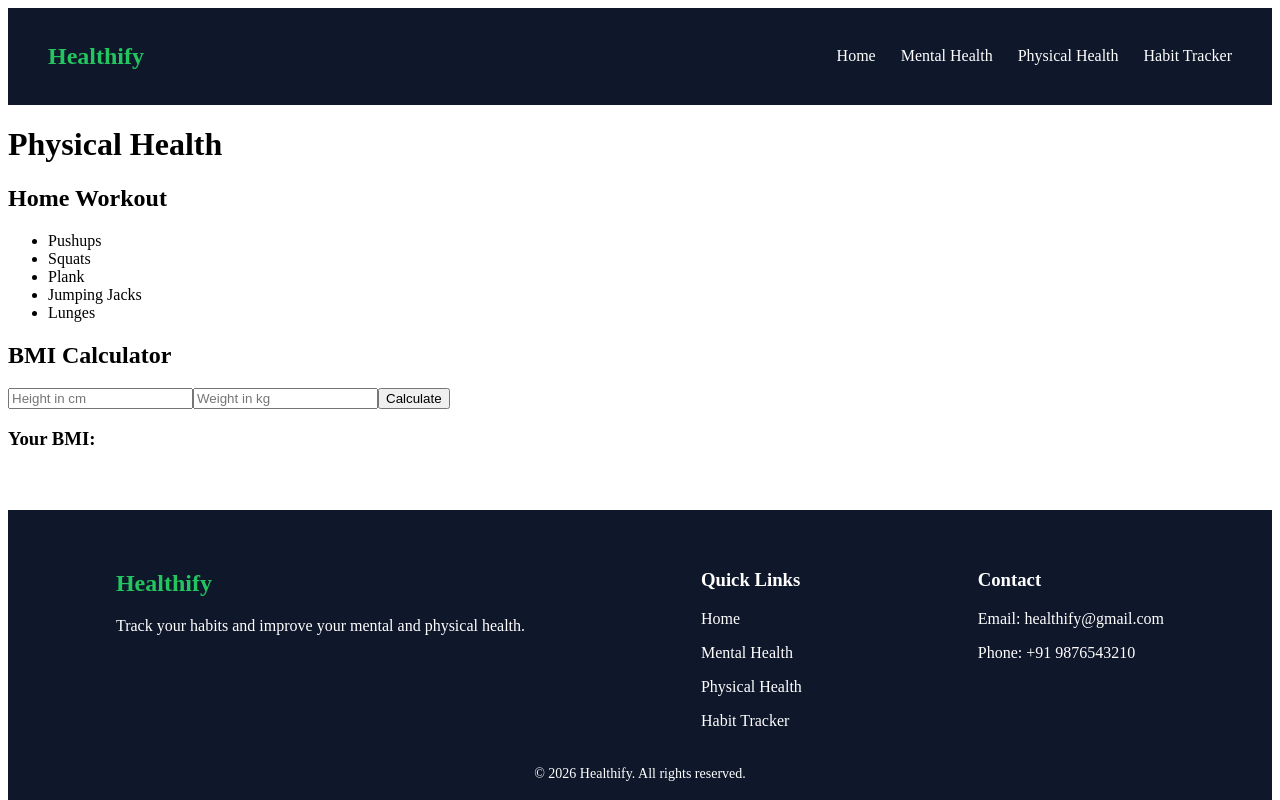
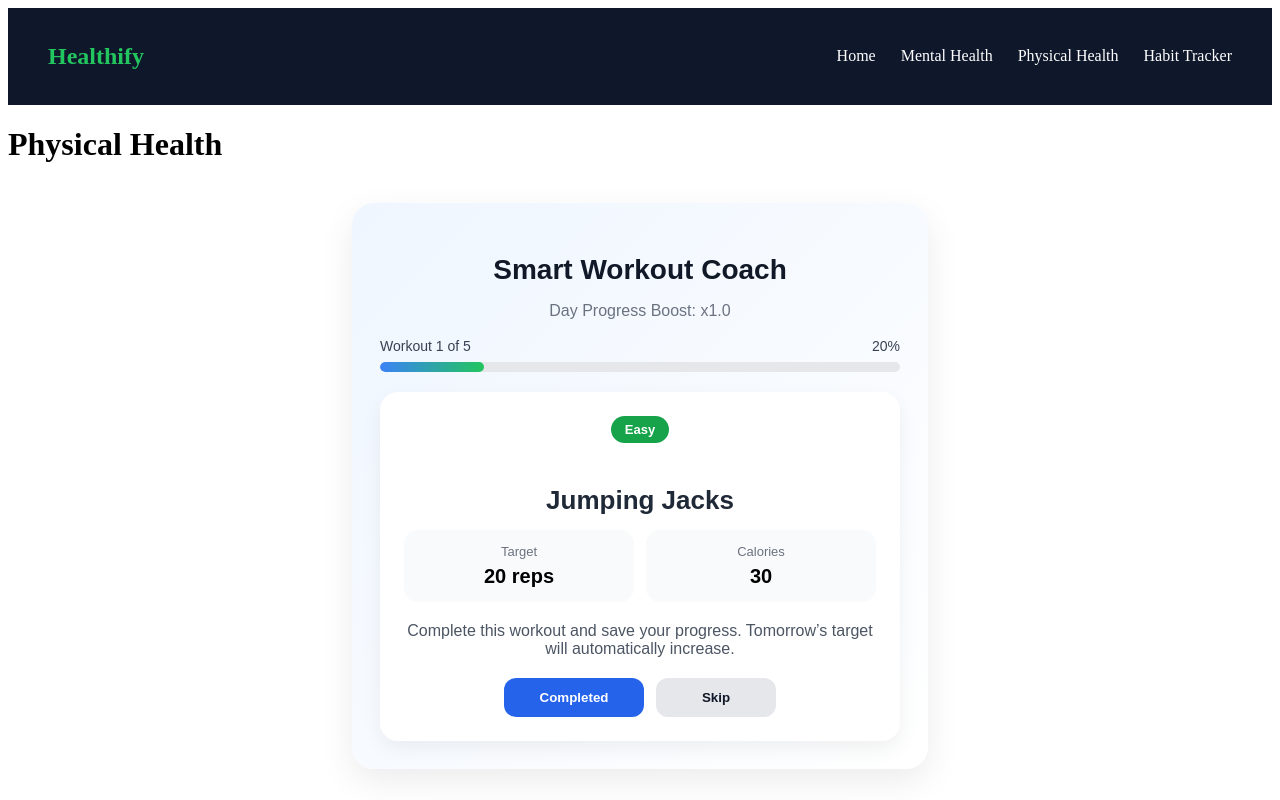
Before and after one commit to keshav6789/SyncWell, a React (Vite) app in the folder SyncWell/: page /physical in a window 1280 px wide. Shown: the top 800 px of the page. Built offline with nearby package versions, Linux system fonts and the light colour scheme; no server answers; the database is empty.

Commit message:
updated BMI calculator UI

```diff
--- a/SyncWell/src/components/BMICalculator.jsx
+++ b/SyncWell/src/components/BMICalculator.jsx
@@ -1,41 +1,137 @@
-import { useState } from "react"
+import { useState } from "react";
 
-function BMICalculator(){
+function BMICalculator() {
 
-const [height,setHeight] = useState("")
-const [weight,setWeight] = useState("")
-const [bmi,setBmi] = useState("")
+const [height,setHeight] = useState("");
+const [weight,setWeight] = useState("");
+const [bmi,setBmi] = useState(null);
+const [category,setCategory] = useState("");
 
 function calculateBMI(){
 
-const h = height/100
-const result = weight/(h*h)
+if(!height || !weight) return;
 
-setBmi(result.toFixed(2))
+const h = height/100;
+const result = weight/(h*h);
+const value = result.toFixed(2);
 
+setBmi(value);
+
+if(result < 18.5){
+setCategory("Underweight");
+}
+else if(result < 25){
+setCategory("Normal");
+}
+else if(result < 30){
+setCategory("Overweight");
+}
+else{
+setCategory("Obese");
+}
+
+}
+
+const getColor = () => {
+if(category === "Normal") return "#16a34a";
+if(category === "Underweight") return "#3b82f6";
+if(category === "Overweight") return "#f59e0b";
+if(category === "Obese") return "#ef4444";
+return "#374151";
 }
 
 return(
 
-<section>
+<section style={{
+maxWidth:"420px",
+margin:"40px auto",
+padding:"30px",
+borderRadius:"18px",
+background:"linear-gradient(135deg,#eef2ff,#ffffff)",
+boxShadow:"0 10px 25px rgba(0,0,0,0.08)",
+fontFamily:"Arial"
+}}>
 
-<h2>BMI Calculator</h2>
+<h2 style={{
+textAlign:"center",
+marginBottom:"20px",
+color:"#111827"
+}}>
+BMI Calculator
+</h2>
 
 <input
 type="number"
-placeholder="Height in cm"
+placeholder="Height (cm)"
+value={height}
 onChange={(e)=>setHeight(e.target.value)}
+style={{
+width:"100%",
+padding:"12px",
+marginBottom:"12px",
+borderRadius:"10px",
+border:"1px solid #d1d5db",
+fontSize:"15px"
+}}
 />
 
 <input
 type="number"
-placeholder="Weight in kg"
+placeholder="Weight (kg)"
+value={weight}
 onChange={(e)=>setWeight(e.target.value)}
+style={{
+width:"100%",
+padding:"12px",
+marginBottom:"18px",
+borderRadius:"10px",
+border:"1px solid #d1d5db",
+fontSize:"15px"
+}}
 />
 
-<button onClick={calculateBMI}>Calculate</button>
+<button
+onClick={calculateBMI}
+style={{
+width:"100%",
+padding:"12px",
+border:"none",
+borderRadius:"10px",
+background:"#2563eb",
+color:"#ffffff",
+fontWeight:"bold",
+fontSize:"16px",
+cursor:"pointer"
+}}
+>
+Calculate BMI
+</button>
 
-<h3>Your BMI: {bmi}</h3>
+{bmi && (
+
+<div style={{
+marginTop:"20px",
+textAlign:"center",
+padding:"18px",
+borderRadius:"12px",
+background:"#f9fafb"
+}}>
+
+<h3 style={{marginBottom:"6px"}}>
+Your BMI: {bmi}
+</h3>
+
+<p style={{
+color:getColor(),
+fontWeight:"bold",
+fontSize:"16px"
+}}>
+{category}
+</p>
+
+</div>
+
+)}
 
 </section>
 
--- a/SyncWell/src/components/Workout.jsx
+++ b/SyncWell/src/components/Workout.jsx
@@ -1,31 +1,293 @@
-function Workout(){
+import { useState, useEffect } from "react";
+import { collection, addDoc, getDocs } from "firebase/firestore";
+import { db } from "../firebase/firebase";
 
-const workouts = [
-"Pushups",
-"Squats",
-"Plank",
-"Jumping Jacks",
-"Lunges"
-]
+function Workout() {
+  const workoutPlan = [
+    { name: "Jumping Jacks", baseReps: 20, difficulty: "Easy", calories: 30 },
+    { name: "Squats", baseReps: 15, difficulty: "Easy", calories: 25 },
+    { name: "Lunges", baseReps: 12, difficulty: "Medium", calories: 22 },
+    { name: "Pushups", baseReps: 10, difficulty: "Medium", calories: 20 },
+    { name: "Plank", baseReps: 30, unit: "seconds", difficulty: "Hard", calories: 15 }
+  ];
 
-return(
+  const [currentIndex, setCurrentIndex] = useState(0);
+  const [progressDays, setProgressDays] = useState(0);
+  const [loading, setLoading] = useState(false);
+  const [sessionComplete, setSessionComplete] = useState(false);
 
-<section>
+  useEffect(() => {
+    loadProgress();
+  }, []);
 
-<h2>Home Workout</h2>
+  const loadProgress = async () => {
+    try {
+      const snapshot = await getDocs(collection(db, "workouts"));
+      setProgressDays(snapshot.size);
+    } catch (error) {
+      console.error("Error loading progress:", error);
+    }
+  };
 
-<ul>
+  const currentWorkout = workoutPlan[currentIndex];
+  const multiplier = 1 + progressDays * 0.3;
+  const reps = Math.round(currentWorkout.baseReps * multiplier);
+  const progressPercent = ((currentIndex + 1) / workoutPlan.length) * 100;
 
-{workouts.map((workout,index)=>(
-<li key={index}>{workout}</li>
-))}
+  const saveProgress = async (status = "completed") => {
+    try {
+      setLoading(true);
 
-</ul>
+      await addDoc(collection(db, "workouts"), {
+        userId: "demoUser",
+        exercise: currentWorkout.name,
+        reps,
+        unit: currentWorkout.unit || "reps",
+        difficulty: currentWorkout.difficulty,
+        calories: currentWorkout.calories,
+        status,
+        date: new Date().toISOString().split("T")[0],
+        createdAt: new Date().toISOString()
+      });
 
-</section>
+      if (currentIndex < workoutPlan.length - 1) {
+        setCurrentIndex((prev) => prev + 1);
+      } else {
+        setSessionComplete(true);
+      }
+    } catch (error) {
+      console.error("Error saving workout:", error);
+      alert("Failed to save workout progress");
+    } finally {
+      setLoading(false);
+    }
+  };
 
-)
+  const getDifficultyColor = (difficulty) => {
+    if (difficulty === "Easy") return "#16a34a";
+    if (difficulty === "Medium") return "#f59e0b";
+    return "#ef4444";
+  };
 
+  if (sessionComplete) {
+    return (
+      <section
+        style={{
+          maxWidth: "500px",
+          margin: "40px auto",
+          padding: "30px",
+          borderRadius: "20px",
+          background: "linear-gradient(135deg, #dbeafe, #f0fdf4)",
+          boxShadow: "0 10px 30px rgba(0,0,0,0.08)",
+          textAlign: "center"
+        }}
+      >
+        <h2 style={{ fontSize: "28px", marginBottom: "10px", color: "#111827" }}>
+          Workout Complete 🎉
+        </h2>
+        <p style={{ fontSize: "16px", color: "#374151" }}>
+          Great job. You completed today’s workout session.
+        </p>
+        <p style={{ marginTop: "12px", fontWeight: "bold", color: "#2563eb" }}>
+          Come back tomorrow for increased reps.
+        </p>
+      </section>
+    );
+  }
+
+  return (
+    <section
+      style={{
+        maxWidth: "520px",
+        margin: "40px auto",
+        padding: "28px",
+        borderRadius: "22px",
+        background: "linear-gradient(135deg, #eff6ff, #ffffff)",
+        boxShadow: "0 12px 35px rgba(0,0,0,0.08)",
+        fontFamily: "Arial, sans-serif"
+      }}
+    >
+      <h2
+        style={{
+          textAlign: "center",
+          fontSize: "28px",
+          marginBottom: "8px",
+          color: "#111827"
+        }}
+      >
+        Smart Workout Coach
+      </h2>
+
+      <p
+        style={{
+          textAlign: "center",
+          color: "#6b7280",
+          marginBottom: "18px"
+        }}
+      >
+        Day Progress Boost: x{multiplier.toFixed(1)}
+      </p>
+
+      <div style={{ marginBottom: "20px" }}>
+        <div
+          style={{
+            display: "flex",
+            justifyContent: "space-between",
+            marginBottom: "8px",
+            fontSize: "14px",
+            color: "#374151"
+          }}
+        >
+          <span>
+            Workout {currentIndex + 1} of {workoutPlan.length}
+          </span>
+          <span>{Math.round(progressPercent)}%</span>
+        </div>
+
+        <div
+          style={{
+            width: "100%",
+            height: "10px",
+            background: "#e5e7eb",
+            borderRadius: "999px",
+            overflow: "hidden"
+          }}
+        >
+          <div
+            style={{
+              width: `${progressPercent}%`,
+              height: "100%",
+              background: "linear-gradient(90deg, #3b82f6, #22c55e)",
+              borderRadius: "999px",
+              transition: "width 0.3s ease"
+            }}
+          />
+        </div>
+      </div>
+
+      <div
+        style={{
+          background: "#ffffff",
+          borderRadius: "18px",
+          padding: "24px",
+          boxShadow: "0 8px 20px rgba(0,0,0,0.06)",
+          textAlign: "center"
+        }}
+      >
+        <div
+          style={{
+            display: "inline-block",
+            padding: "6px 14px",
+            borderRadius: "999px",
+            background: getDifficultyColor(currentWorkout.difficulty),
+            color: "#ffffff",
+            fontWeight: "bold",
+            fontSize: "13px",
+            marginBottom: "16px"
+          }}
+        >
+          {currentWorkout.difficulty}
+        </div>
+
+        <h3
+          style={{
+            fontSize: "26px",
+            marginBottom: "14px",
+            color: "#1f2937"
+          }}
+        >
+          {currentWorkout.name}
+        </h3>
+
+        <div
+          style={{
+            display: "grid",
+            gridTemplateColumns: "1fr 1fr",
+            gap: "12px",
+            marginBottom: "20px"
+          }}
+        >
+          <div
+            style={{
+              background: "#f9fafb",
+              padding: "14px",
+              borderRadius: "14px"
+            }}
+          >
+            <p style={{ margin: 0, fontSize: "13px", color: "#6b7280" }}>
+              Target
+            </p>
+            <p style={{ margin: "6px 0 0", fontWeight: "bold", fontSize: "20px" }}>
+              {reps} {currentWorkout.unit || "reps"}
+            </p>
+          </div>
+
+          <div
+            style={{
+              background: "#f9fafb",
+              padding: "14px",
+              borderRadius: "14px"
+            }}
+          >
+            <p style={{ margin: 0, fontSize: "13px", color: "#6b7280" }}>
+              Calories
+            </p>
+            <p style={{ margin: "6px 0 0", fontWeight: "bold", fontSize: "20px" }}>
+              {currentWorkout.calories}
+            </p>
+          </div>
+        </div>
+
+        <p style={{ color: "#4b5563", marginBottom: "20px" }}>
+          Complete this workout and save your progress. Tomorrow’s target will
+          automatically increase.
+        </p>
+
+        <div
+          style={{
+            display: "flex",
+            gap: "12px",
+            justifyContent: "center",
+            flexWrap: "wrap"
+          }}
+        >
+          <button
+            onClick={() => saveProgress("completed")}
+            disabled={loading}
+            style={{
+              border: "none",
+              padding: "12px 22px",
+              borderRadius: "12px",
+              background: "#2563eb",
+              color: "#ffffff",
+              fontWeight: "bold",
+              cursor: "pointer",
+              minWidth: "140px"
+            }}
+          >
+            {loading ? "Saving..." : "Completed"}
+          </button>
+
+          <button
+            onClick={() => saveProgress("skipped")}
+            disabled={loading}
+            style={{
+              border: "none",
+              padding: "12px 22px",
+              borderRadius: "12px",
+              background: "#e5e7eb",
+              color: "#111827",
+              fontWeight: "bold",
+              cursor: "pointer",
+              minWidth: "120px"
+            }}
+          >
+            Skip
+          </button>
+        </div>
+      </div>
+    </section>
+  );
 }
 
-export default Workout
+export default Workout;
```
Also changed, not shown: 2 other files (tests, documents, lock files or other folders).
